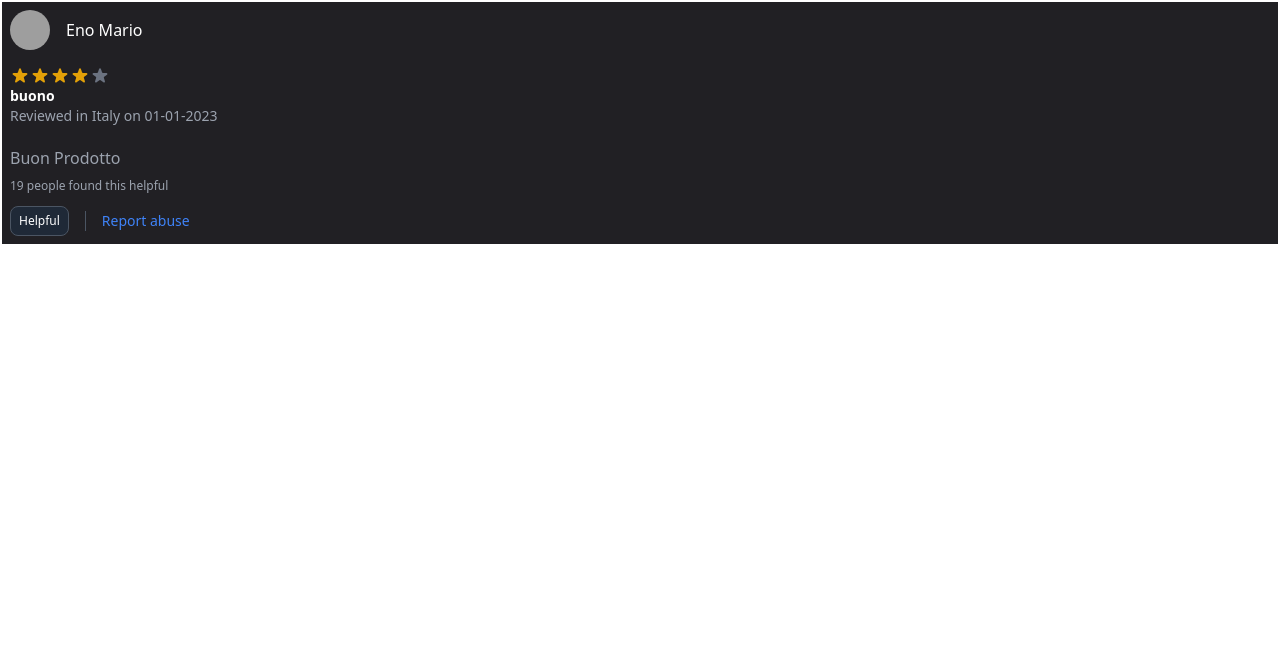
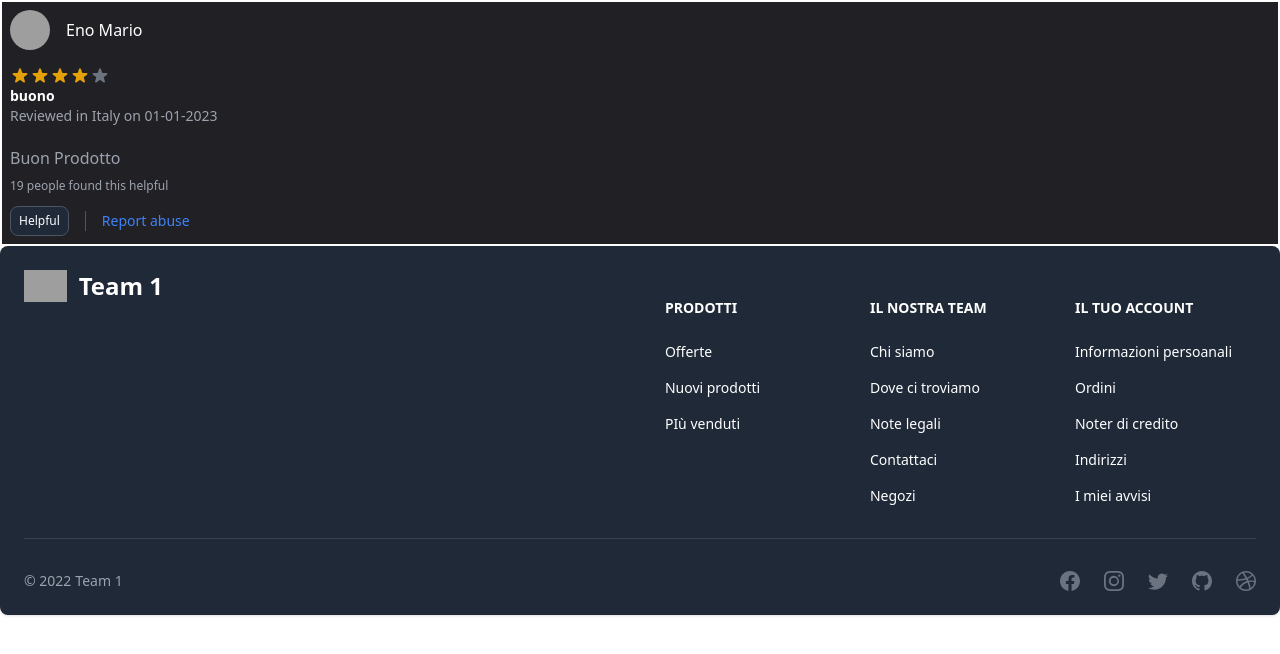
Before and after one commit to develhope-team-projects/fs17_it_team1, a React (Vite) app: page / in a window 1280 px wide. Shown: the top 654 px of the page. Built offline with nearby package versions, Linux system fonts and the light colour scheme; grey boxes are pictures that could not be loaded.

Commit message:
create footer

```diff
--- a/src/App.tsx
+++ b/src/App.tsx
@@ -1,4 +1,5 @@
 import RatingReview, { Review } from "./product/RatingReview";
+import FooterComponent from "./shared/Footer";
 
 const test: Review = {
   img: "https://cdn-7.motorsport.com/images/amp/0ZRabeN0/s1000/carlos-sainz-ferrari-charles-l.jpg",
@@ -14,7 +15,9 @@ function App() {
   return (
     <div className="dark">
       <RatingReview {...test} />
+      <FooterComponent />
     </div>
+
   );
 }
 
--- /dev/null
+++ b/src/shared/Footer.tsx
@@ -0,0 +1,67 @@
+
+'use client';
+
+import { Footer } from 'flowbite-react';
+import { BsDribbble, BsFacebook, BsGithub, BsInstagram, BsTwitter } from 'react-icons/bs';
+
+function FooterComponent() {
+  return (
+    <Footer container>
+      <div className="w-full">
+        <div className="grid w-full justify-between sm:flex sm:justify-between md:flex md:grid-cols-1">
+          <div>
+            <Footer.Brand
+              href="https://flowbite.com"
+              src="https://flowbite.com/docs/images/logo.svg"
+              alt="Flowbite Logo"
+              name="Team 1"
+            />
+          </div>
+          <div className="grid grid-cols-2 gap-8 sm:mt-7 sm:grid-cols-3 sm:gap-6">
+            <div>
+              <Footer.Title title="Prodotti" />
+              <Footer.LinkGroup col>
+                <Footer.Link href="#">Offerte</Footer.Link>
+                <Footer.Link href="#">Nuovi prodotti</Footer.Link>
+                <Footer.Link href="#">PIù venduti</Footer.Link>
+              </Footer.LinkGroup>
+            </div>
+            <div>
+              <Footer.Title title="Il nostra team" />
+              <Footer.LinkGroup col>
+                <Footer.Link href="#">Chi siamo</Footer.Link>
+                <Footer.Link href="#">Dove ci troviamo</Footer.Link>
+                <Footer.Link href="#">Note legali</Footer.Link>
+                <Footer.Link href="#">Contattaci</Footer.Link>
+                <Footer.Link href="#">Negozi</Footer.Link>
+              </Footer.LinkGroup>
+            </div>
+            <div>
+              <Footer.Title title="Il tuo account" />
+              <Footer.LinkGroup col>
+                <Footer.Link href="#">Informazioni persoanali</Footer.Link>
+                <Footer.Link href="#">Ordini</Footer.Link>
+                <Footer.Link href="#">Noter di credito</Footer.Link>
+                <Footer.Link href="#">Indirizzi</Footer.Link>
+                <Footer.Link href="#">I miei avvisi</Footer.Link>
+              </Footer.LinkGroup>
+            </div>
+          </div>
+        </div>
+        <Footer.Divider />
+        <div className="w-full sm:flex sm:items-center sm:justify-between">
+          <Footer.Copyright href="#" by="Team 1" year={2022} />
+          <div className="mt-4 flex space-x-6 sm:mt-0 sm:justify-center">
+            <Footer.Icon href="#" icon={BsFacebook} />
+            <Footer.Icon href="#" icon={BsInstagram} />
+            <Footer.Icon href="#" icon={BsTwitter} />
+            <Footer.Icon href="#" icon={BsGithub} />
+            <Footer.Icon href="#" icon={BsDribbble} />
+          </div>
+        </div>
+      </div>
+    </Footer>
+  );
+}
+
+export default FooterComponent
```
